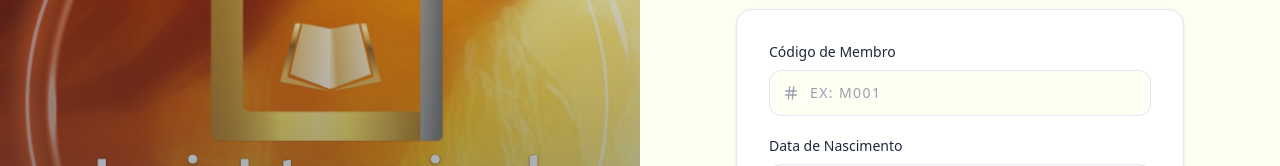
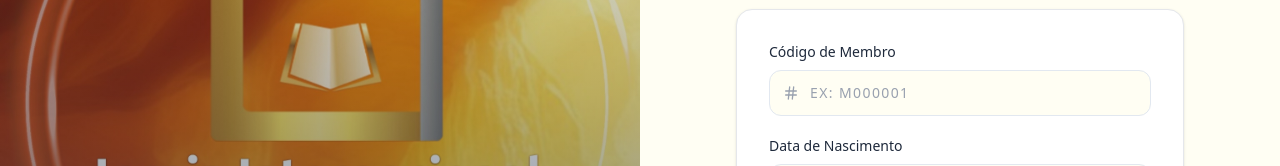
Before and after one commit to dticasadagloria/casadagloriaCMS, a React (Vite) app: page /member-login in a window 1280 px wide. Shown: the part 304-470 px from the top of the page. Built offline with nearby package versions, Linux system fonts and the light colour scheme; no server answers.

Commit message:
Login User codigo

```diff
--- a/src/pages/Dashboard/users/UserDashboard.jsx
+++ b/src/pages/Dashboard/users/UserDashboard.jsx
@@ -48,7 +48,7 @@ const MemberDashboard = () => {
   useEffect(() => {
     const raw = sessionStorage.getItem("membro_logado");
     const parsed = JSON.parse(raw);
-    console.log("✅ membro completo:", parsed);
+    console.log("membro completo:", parsed);
 
     if (!raw || raw === "undefined") {
       navigate("/member-login");
--- a/src/pages/LoginMembro.jsx
+++ b/src/pages/LoginMembro.jsx
@@ -103,7 +103,7 @@ const MemberLogin = () => {
                       setCodigo(e.target.value.toUpperCase());
                       setError("");
                     }}
-                    placeholder="ex: M001"
+                    placeholder="ex: M000001"
                     disabled={loading}
                     className="block w-full pl-10 pr-4 py-3 bg-yellow-200/10 border border-border rounded-xl text-foreground placeholder:text-gray-400 font-body text-sm tracking-widest uppercase transition-all duration-200 focus:outline-none focus:ring-2 focus:ring-ring/30 focus:border-primary focus:bg-card disabled:opacity-50"
                   />
```
